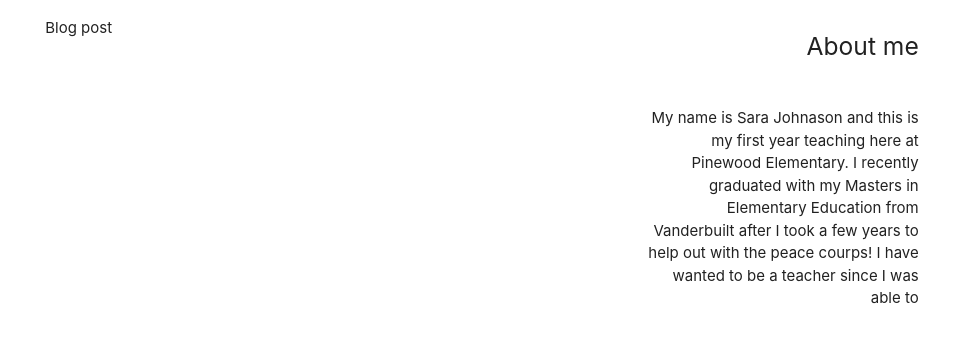
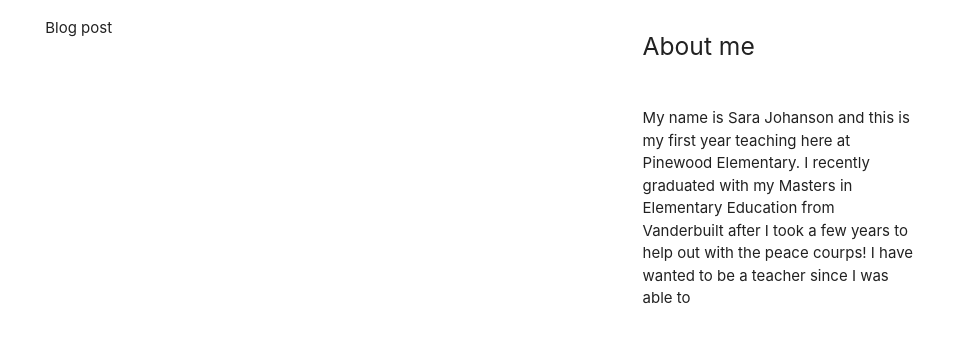
Before and after one commit to Nathan-Binkley/JohansonsJumpers, a plain HTML site: page index.html in a window 1280 px wide. Shown: the part 174-516 px from the top of the page, without its empty margins (158-1121 px from the left). Drawn offline with Linux system fonts and the light colour scheme.

Commit message:
Left align text and fix spelling

```diff
--- a/index.html
+++ b/index.html
@@ -20,9 +20,9 @@
 				Blog post
 				</div>
 				<div class="col s12 m4 l4 right-align">
-					<h5>About me</h5>
+					<h5 class="left-align">About me</h5>
 					<br>
-					<p>My name is Sara Johnason and this is my first year teaching here at Pinewood Elementary. I recently graduated with my Masters in Elementary Education from Vanderbuilt after I took a few years to help out with the peace courps! I have wanted to be a teacher since I was able to </p>
+					<p class="left-align">My name is Sara Johanson and this is my first year teaching here at Pinewood Elementary. I recently graduated with my Masters in Elementary Education from Vanderbuilt after I took a few years to help out with the peace courps! I have wanted to be a teacher since I was able to </p>
 				<div>
 		</div>
 
```
